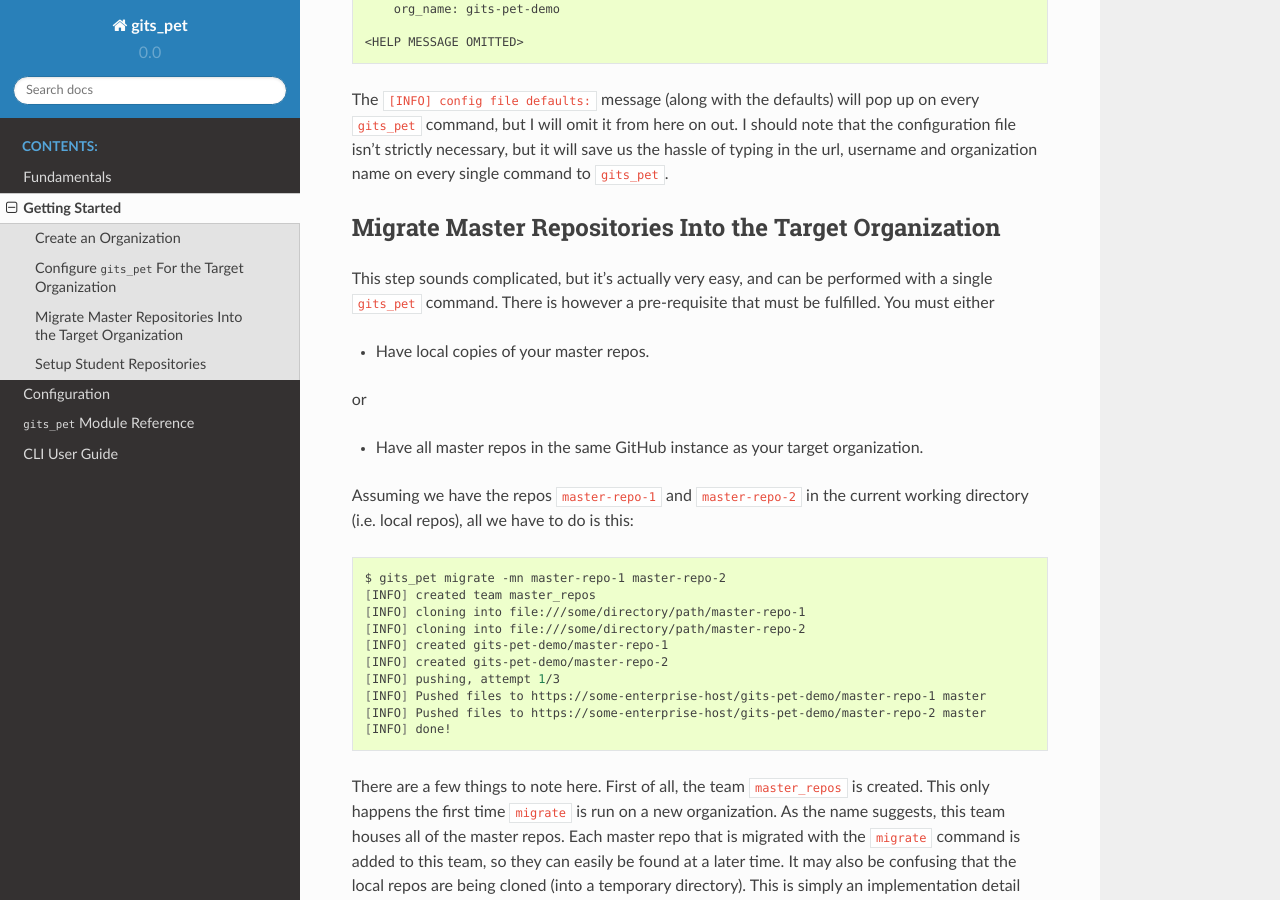
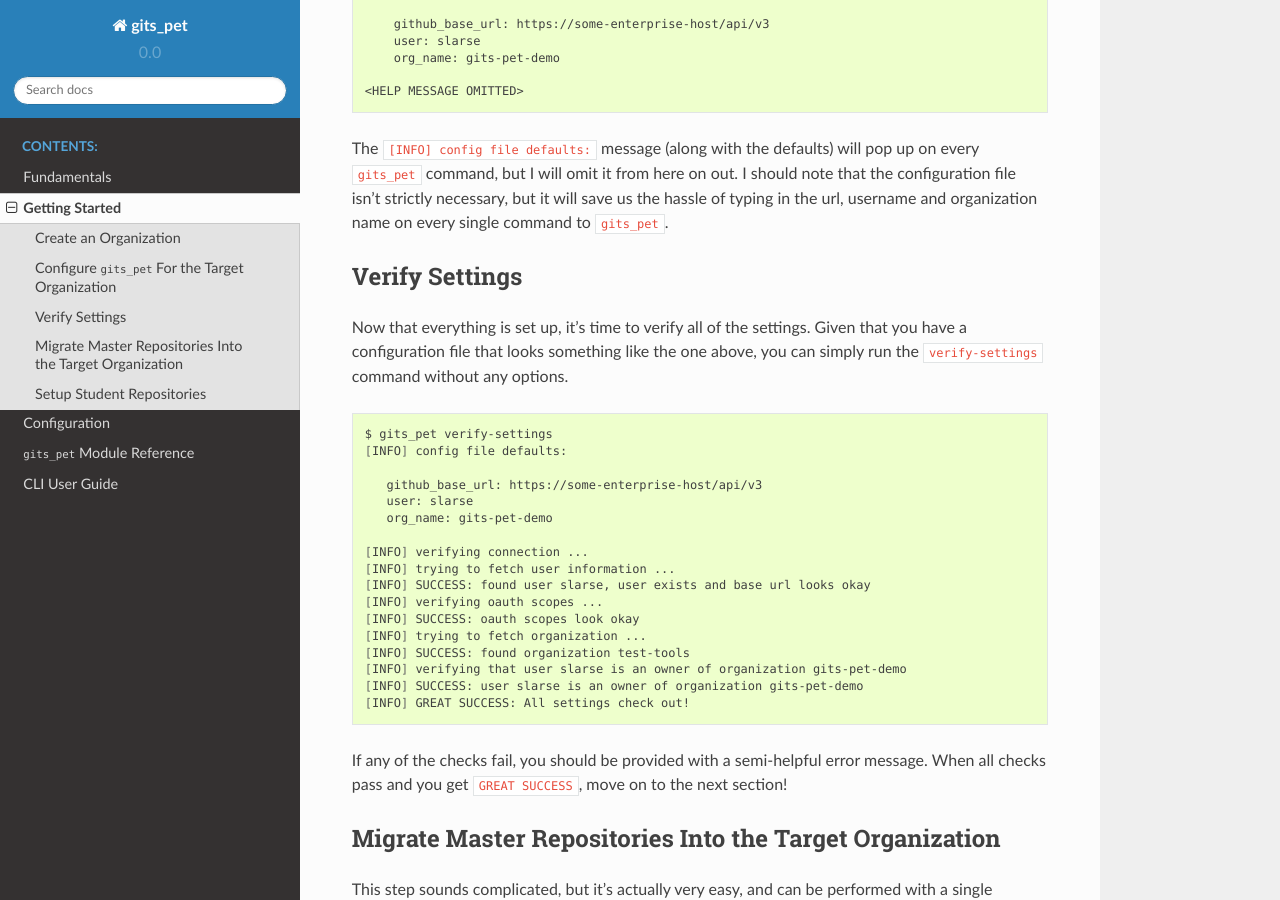
Before and after one commit to repobee/repobee, a Sphinx documentation site: the page built from docs/getting_started.rst, in a window 1280 px wide and 900 px high, scrolled down 2357 px. Built offline with Sphinx 7.4.7 and the Read the Docs theme 2.0.0, drawn with Linux system fonts in a browser that asks for light colours; some of the changed text lies outside the part shown.

Commit message:
Add verify-settings section to getting started

```diff
--- a/docs/getting_started.rst
+++ b/docs/getting_started.rst
@@ -15,8 +15,9 @@ workflow can be summarized in the following steps:
 
 1. Create an organization (the target organization).
 2. Configure ``gits_pet`` for the target organization.
-3. Migrate master repositories into the target organization.
-4. Create one copy of each master repo for each student.
+3. Verify settings.
+4. Migrate master repositories into the target organization.
+5. Create one copy of each master repo for each student.
 
 There is more to ``gits_pet``, such as opening/closing issues, updating student
 repos and cloning repos in batches, but here we will just look at the bare
@@ -45,9 +46,10 @@ Configure ``gits_pet`` For the Target Organization
 ==================================================
 For the tool to work at all, an environment variable called ``GITS_PET_OAUTH``
 must contain an OAUTH2 token to whichever GitHub instance you intend to use.
-See the `GitHub OAUTH docs`_ for how to create a token. Setting the token is
-easy in ``bash``. Just add the following line to your ``bash`` config file
-(``~/.bashrc`` on most Linux distros, and ``~/.bash_profile`` on OSX).
+See the `GitHub OAUTH docs`_ for how to create a token. The token should have
+the ``repo`` and ``admin:org`` scopes. Setting the token is easy in ``bash``.
+Just add the following line to your ``bash`` config file (``~/.bashrc`` on most
+Linux distros, and ``~/.bash_profile`` on OSX).
 
 .. code-block:: bash
 
@@ -119,6 +121,36 @@ up on every ``gits_pet`` command, but I will omit it from here on out. I should
 note that the configuration file isn't strictly necessary, but it will save us
 the hassle of typing in the url, username and organization name on every single
 command to ``gits_pet``.
+
+Verify Settings
+===============
+Now that everything is set up, it's time to verify all of the settings. Given
+that you have a configuration file that looks something like the one above,
+you can simply run the ``verify-settings`` command without any options.
+
+.. code-block:: bash
+
+    $ gits_pet verify-settings
+    [INFO] config file defaults:
+
+       github_base_url: https://some-enterprise-host/api/v3
+       user: slarse
+       org_name: gits-pet-demo
+
+    [INFO] verifying connection ...
+    [INFO] trying to fetch user information ...
+    [INFO] SUCCESS: found user slarse, user exists and base url looks okay
+    [INFO] verifying oauth scopes ...
+    [INFO] SUCCESS: oauth scopes look okay
+    [INFO] trying to fetch organization ...
+    [INFO] SUCCESS: found organization test-tools
+    [INFO] verifying that user slarse is an owner of organization gits-pet-demo
+    [INFO] SUCCESS: user slarse is an owner of organization gits-pet-demo
+    [INFO] GREAT SUCCESS: All settings check out!
+
+If any of the checks fail, you should be provided with a semi-helpful error
+message. When all checks pass and you get ``GREAT SUCCESS``, move on to the
+next section!
 
 Migrate Master Repositories Into the Target Organization
 ========================================================
```
Also changed, not shown: docs/configuration.rst (+6 -5 lines), docs/fundamentals.rst (+6 -3 lines).
